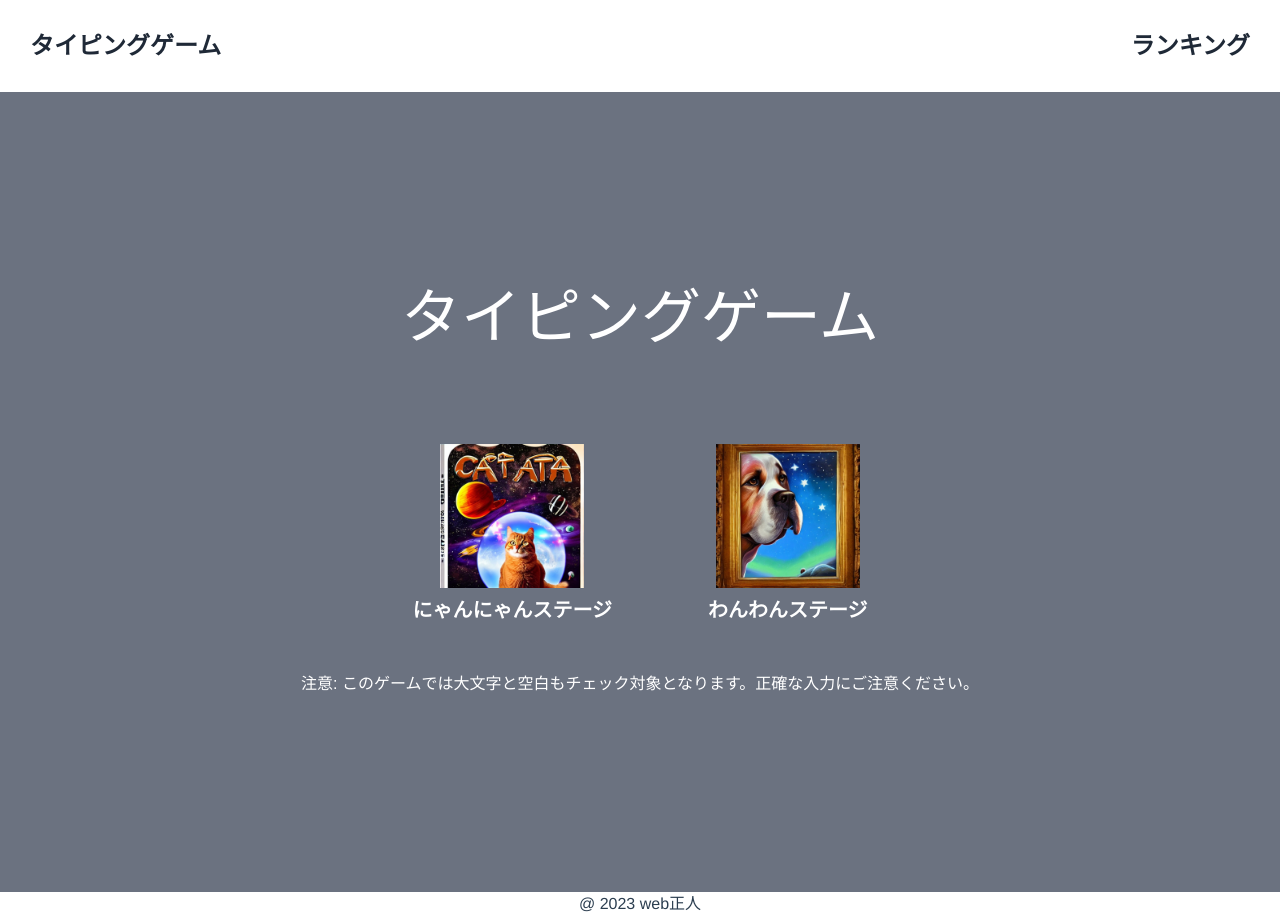
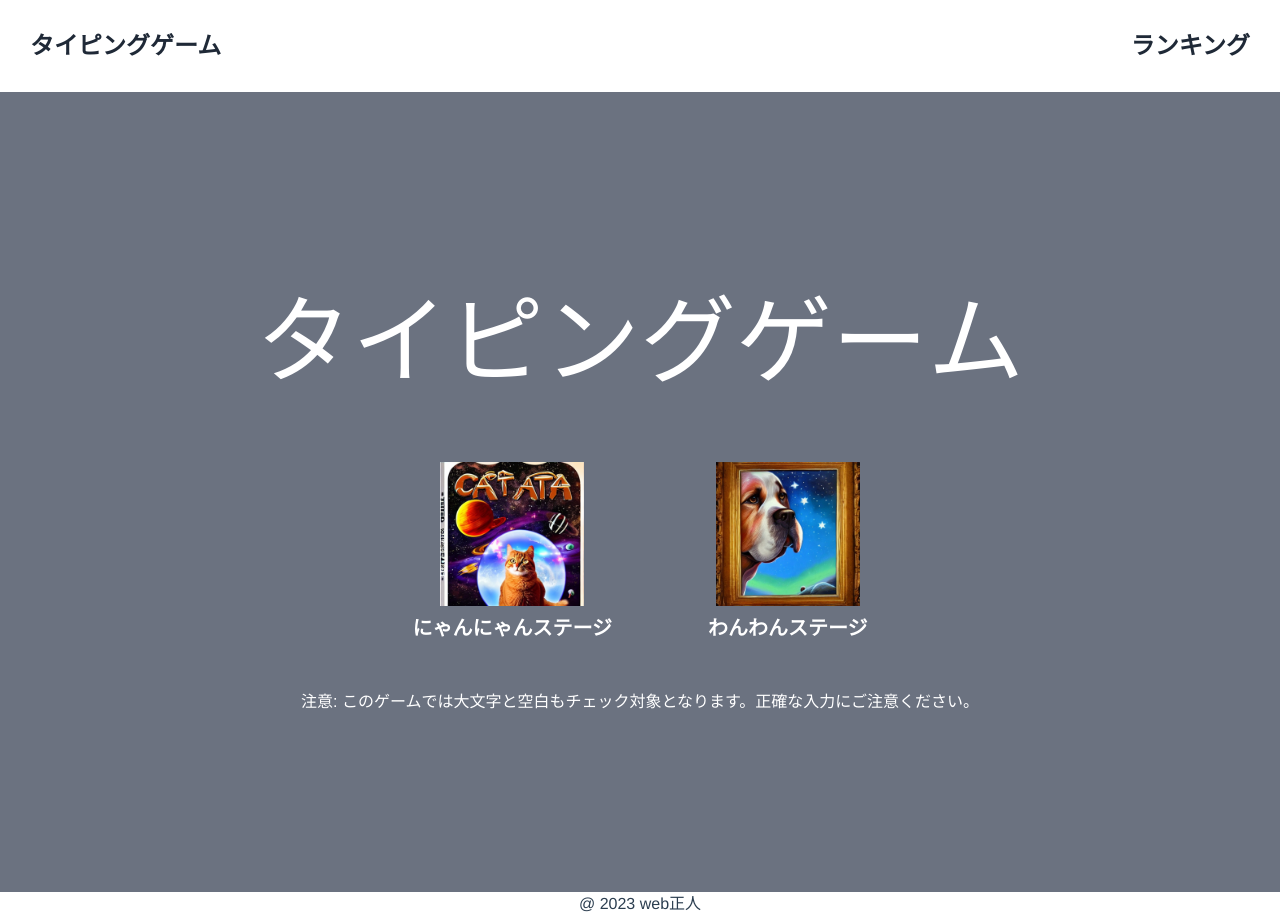
Before and after one commit to Masahiro-QUEST/typingGame, a Vue app: page / in a window 1280 px wide. Built offline with nearby package versions, Linux system fonts and the light colour scheme; no server answers; a web font is replaced by a local one; what aws-amplify would draw is missing.

Commit message:
わんわんゲームの背景を変更、ゲームタイトルに動きを追加

```diff
--- a/src/components/game/TitleComponet.vue
+++ b/src/components/game/TitleComponet.vue
@@ -1,5 +1,14 @@
 <template>
-  <div class="font-nikukyu text-6xl mb-16 text-white">タイピングゲーム</div>
+  <div class="title-container">
+    <span class="animated-letter" style="animation-delay: 0.1s">タ</span>
+    <span class="animated-letter" style="animation-delay: 0.2s">イ</span>
+    <span class="animated-letter" style="animation-delay: 0.3s">ピ</span>
+    <span class="animated-letter" style="animation-delay: 0.4s">ン</span>
+    <span class="animated-letter" style="animation-delay: 0.5s">グ</span>
+    <span class="animated-letter" style="animation-delay: 0.6s">ゲ</span>
+    <span class="animated-letter" style="animation-delay: 0.7s">ー</span>
+    <span class="animated-letter" style="animation-delay: 0.8s">ム</span>
+  </div>
 </template>
 
 <script>
@@ -9,5 +18,31 @@ export default {
 </script>
 
 <style>
-/* ここにTitleComponentのスタイルを記述 */
+.title-container {
+  font-size: 6rem;
+  font-family: "nikukyu", sans-serif;
+  color: white;
+  margin-bottom: 1rem;
+}
+
+.animated-letter {
+  display: inline-block;
+  animation: dropBounce 1.5s ease-in-out forwards;
+  opacity: 0;
+}
+
+@keyframes dropBounce {
+  0% {
+    transform: translateY(-100px) rotate(0deg);
+    opacity: 0;
+  }
+  60% {
+    transform: translateY(25px) rotate(360deg);
+    opacity: 1;
+  }
+  100% {
+    transform: translateY(0) rotate(360deg);
+    opacity: 1;
+  }
+}
 </style>
--- a/src/components/stage/WanStage.vue
+++ b/src/components/stage/WanStage.vue
@@ -4,7 +4,7 @@
       <div
         v-for="i in 10"
         :key="i"
-        :class="{ 'falling-cat': true, paused: hideFallingCats }"
+        :class="{ 'falling-dog': true, paused: hideFallingCats }"
       ></div>
       <div
         class="bg-gray-500 flex flex-col justify-center items-center"
@@ -153,7 +153,7 @@ export default {
     this.current_question_english = randomQuestion.english;
     this.current_question_japanese = randomQuestion.japanese;
     this.question_count = 5;
-    const fallingCats = this.$el.querySelectorAll(".falling-cat");
+    const fallingCats = this.$el.querySelectorAll(".falling-dog");
     fallingCats.forEach((cat, index) => {
       cat.style.setProperty("--i", index);
     });
@@ -204,11 +204,11 @@ export default {
   }
 }
 
-.falling-cat {
+.falling-dog {
   position: absolute;
   width: 50px; /* 画像の幅を縮小 */
   height: 50px; /* 画像の高さを縮小 */
-  background-image: url(@/assets/background_cat1.png);
+  background-image: url(@/assets/background_dog1.png);
   background-size: cover; /* 画像を要素のサイズに合わせる */
   animation: fall 5s linear infinite;
   animation-delay: calc(5s * var(--i) / 10);
@@ -216,7 +216,7 @@ export default {
 }
 
 .cat-typing-game {
-  background-image: url(@/assets/background_cat1.png);
+  background-image: url(@/assets/background_dog1.png);
   background-repeat: no-repeat;
   background-size: cover;
   position: relative;
```
Also changed, not shown: src/assets/background_dog1.png (added).
